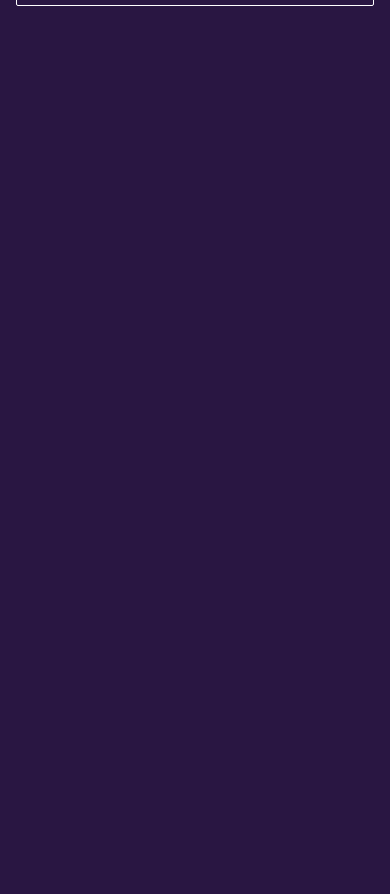
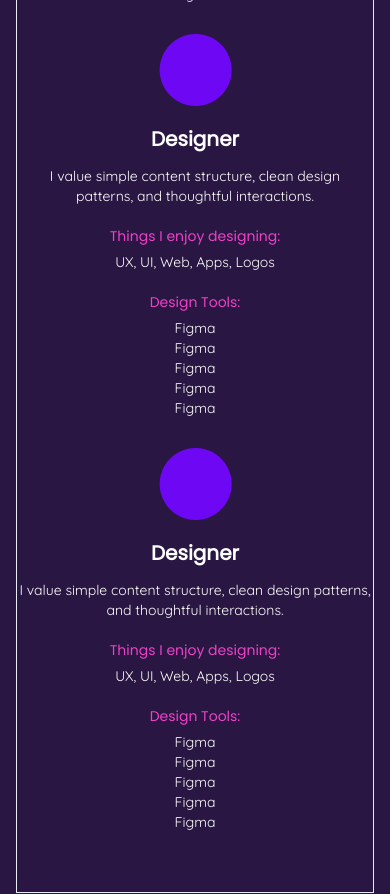
Before and after one commit to Yashvardhans/portfolio_template, a React (Create React App) app: page / in a window 390 px wide. Shown: the part 1640-2534 px from the top of the page. Before the commit the page ends 1686 px from the top, so only its background shows below. Built offline with nearby package versions, Linux system fonts and the light colour scheme.

Commit message:
services

```diff
--- a/src/App.js
+++ b/src/App.js
@@ -12,7 +12,7 @@
       <div className="all_contents">
         <Banner />
         <About />
-        {/* <Technologies /> */}
+        <Technologies />
         {/* <Projects /> */}
         <Contact />
       </div>
--- a/src/components/Technologies/Technologies.css
+++ b/src/components/Technologies/Technologies.css
@@ -0,0 +1,123 @@
+.tech_container {
+  margin-top: 80px;
+  padding: 80px 50px;
+  display: flex;
+  justify-content: space-between;
+  border: 1px solid #e6ecf8;
+  padding: 60px 10px;
+  flex-wrap: wrap;
+}
+
+.tech_inner_container {
+  /* flex: 0.33; */
+  width: 33%;
+  display: flex;
+  flex-direction: column;
+  align-items: center;
+  justify-content: center;
+  border-right: 1px solid #e6ecf8;
+}
+
+.tech_inner_container:nth-child(3) {
+  border-right: none;
+}
+
+.tech_image {
+  margin-bottom: 20px;
+}
+
+.tech_heading {
+  color: #fff;
+  text-align: center;
+  font-size: 24px;
+  line-height: 30px;
+  font-family: "Poppins";
+  font-weight: 800;
+  margin-bottom: 20px;
+}
+
+.tech_p {
+  color: #fff;
+  text-align: center;
+  font-size: 16px;
+  font-family: "Quicksand";
+  line-height: 22px;
+  margin-bottom: 30px;
+}
+
+.tech_p_head {
+  color: #ed41c7;
+  text-align: center;
+  font-size: 16px;
+  font-family: "Poppins";
+  line-height: 22px;
+  margin-bottom: 10px;
+}
+
+.tech_list ul li {
+  color: #fff;
+  text-align: center;
+  font-size: 16px;
+  font-family: "Quicksand";
+  line-height: 22px;
+}
+
+@media only screen and (max-width: 992px) {
+  .tech_inner_container {
+    width: 50%;
+    padding: 0 10px;
+  }
+
+  .tech_inner_container:nth-child(2) {
+    border-right: none;
+  }
+
+  .tech_inner_container:nth-child(3) {
+    margin-top: 20px;
+    width: 100%;
+    padding: 0 100px;
+  }
+}
+
+@media only screen and (max-width: 768px) {
+  .tech_container {
+    padding: 30px 0px;
+    margin: 40px 4px;
+  }
+
+  .tech_inner_container {
+    width: 100%;
+    border-right: none;
+    margin-bottom: 30px;
+  }
+  .tech_inner_container:nth-child(3) {
+    padding: 0;
+  }
+
+  .tech_heading {
+    font-size: 20px;
+    line-height: 26px;
+    margin-bottom: 14px;
+  }
+
+  .tech_p {
+    font-size: 14px;
+    line-height: 20px;
+    margin-bottom: 20px;
+  }
+
+  .tech_p_head {
+    font-size: 14px;
+    line-height: 20px;
+    margin-bottom: 6px;
+  }
+
+  .tech_list ul li {
+    font-size: 14px;
+    line-height: 20px;
+  }
+
+  .tech_inner_container:nth-child(3) {
+    margin-top: 0px;
+  }
+}
--- a/src/components/Technologies/Technologies.jsx
+++ b/src/components/Technologies/Technologies.jsx
@@ -1,8 +1,80 @@
 import React from "react";
 import "./Technologies.css";
+import img from "./images/img.png";
 
 function Technologies() {
-  return <div>Technologies</div>;
+  return (
+    <div className="container">
+      <div className="tech_container">
+        <div className="tech_inner_container">
+          <div className="tech_image">
+            <img src={img} alt="" />
+          </div>
+          <div className="tech_heading">Designer</div>
+          <div className="tech_p">
+            I value simple content structure, clean design patterns, and
+            thoughtful interactions.
+          </div>
+          <div className="tech_p_head">Things I enjoy designing:</div>
+          <div className="tech_p">UX, UI, Web, Apps, Logos</div>
+          <div className="tech_p_head">Design Tools:</div>
+          <div className="tech_list">
+            <ul>
+              <li>Figma</li>
+              <li>Figma</li>
+              <li>Figma</li>
+              <li>Figma</li>
+              <li>Figma</li>
+            </ul>
+          </div>
+        </div>
+        <div className="tech_inner_container">
+          <div className="tech_image">
+            <img src={img} alt="" />
+          </div>
+          <div className="tech_heading">Designer</div>
+          <div className="tech_p">
+            I value simple content structure, clean design patterns, and
+            thoughtful interactions.
+          </div>
+          <div className="tech_p_head">Things I enjoy designing:</div>
+          <div className="tech_p">UX, UI, Web, Apps, Logos</div>
+          <div className="tech_p_head">Design Tools:</div>
+          <div className="tech_list">
+            <ul>
+              <li>Figma</li>
+              <li>Figma</li>
+              <li>Figma</li>
+              <li>Figma</li>
+              <li>Figma</li>
+            </ul>
+          </div>
+        </div>
+        <div className="tech_inner_container">
+          <div className="tech_image">
+            <img src={img} alt="" />
+          </div>
+          <div className="tech_heading">Designer</div>
+          <div className="tech_p">
+            I value simple content structure, clean design patterns, and
+            thoughtful interactions.
+          </div>
+          <div className="tech_p_head">Things I enjoy designing:</div>
+          <div className="tech_p">UX, UI, Web, Apps, Logos</div>
+          <div className="tech_p_head">Design Tools:</div>
+          <div className="tech_list">
+            <ul>
+              <li>Figma</li>
+              <li>Figma</li>
+              <li>Figma</li>
+              <li>Figma</li>
+              <li>Figma</li>
+            </ul>
+          </div>
+        </div>
+      </div>
+    </div>
+  );
 }
 
 export default Technologies;
--- a/src/index.css
+++ b/src/index.css
@@ -5,6 +5,7 @@
 body {
   background-color: #291642;
   font-family: "Poppins", sans-serif;
+  scroll-behavior: smooth;
 }
 
 a {
```
Also changed, not shown: src/components/Technologies/images/img.png (added).
